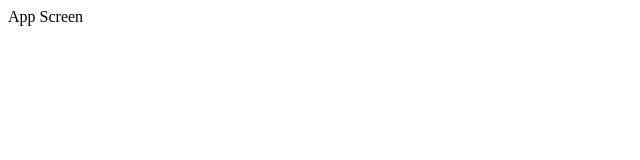
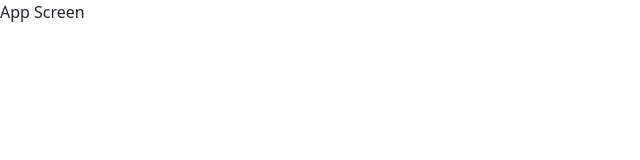
Before and after one commit to shubhkhanna/Nbyula-Assignment, a React (Create React App) app in the folder client/: page / in a window 1280 px wide. Shown: the top 160 px of the page, without its empty margins (0-640 px from the left). Built offline with nearby package versions, Linux system fonts and the light colour scheme.

Commit message:
ft: install react-bootstrap react-router-dom

```diff
--- a/client/package.json
+++ b/client/package.json
@@ -7,8 +7,11 @@
     "@testing-library/jest-dom": "^5.16.1",
     "@testing-library/react": "^12.1.2",
     "@testing-library/user-event": "^13.5.0",
+    "bootstrap": "^5.1.3",
     "react": "^17.0.2",
+    "react-bootstrap": "^2.1.1",
     "react-dom": "^17.0.2",
+    "react-router-dom": "^6.2.1",
     "react-scripts": "5.0.0",
     "web-vitals": "^2.1.4"
   },
--- a/client/src/index.js
+++ b/client/src/index.js
@@ -1,10 +1,14 @@
 import React from "react";
 import ReactDOM from "react-dom";
+import "bootstrap/dist/css/bootstrap.min.css";
+import { BrowserRouter } from "react-router-dom";
 import App from "./App";
 
 ReactDOM.render(
   <React.StrictMode>
-    <App />
+    <BrowserRouter>
+      <App />
+    </BrowserRouter>
   </React.StrictMode>,
   document.getElementById("root")
 );
```
Also changed, not shown: 1 other file (tests, documents, lock files or other folders).
